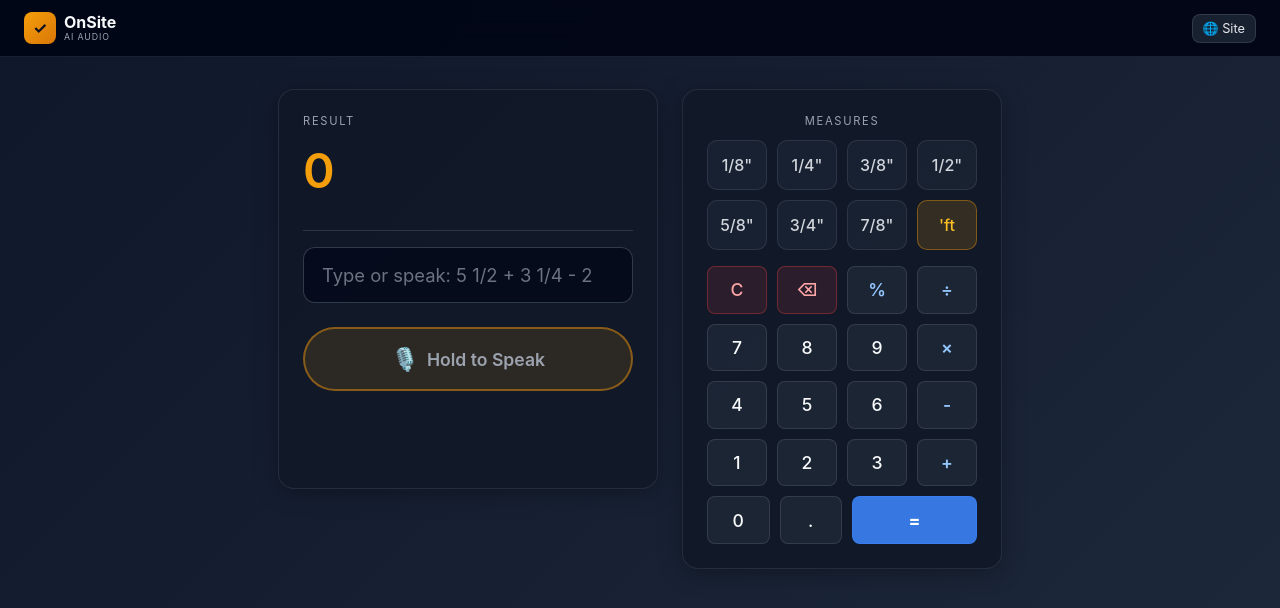
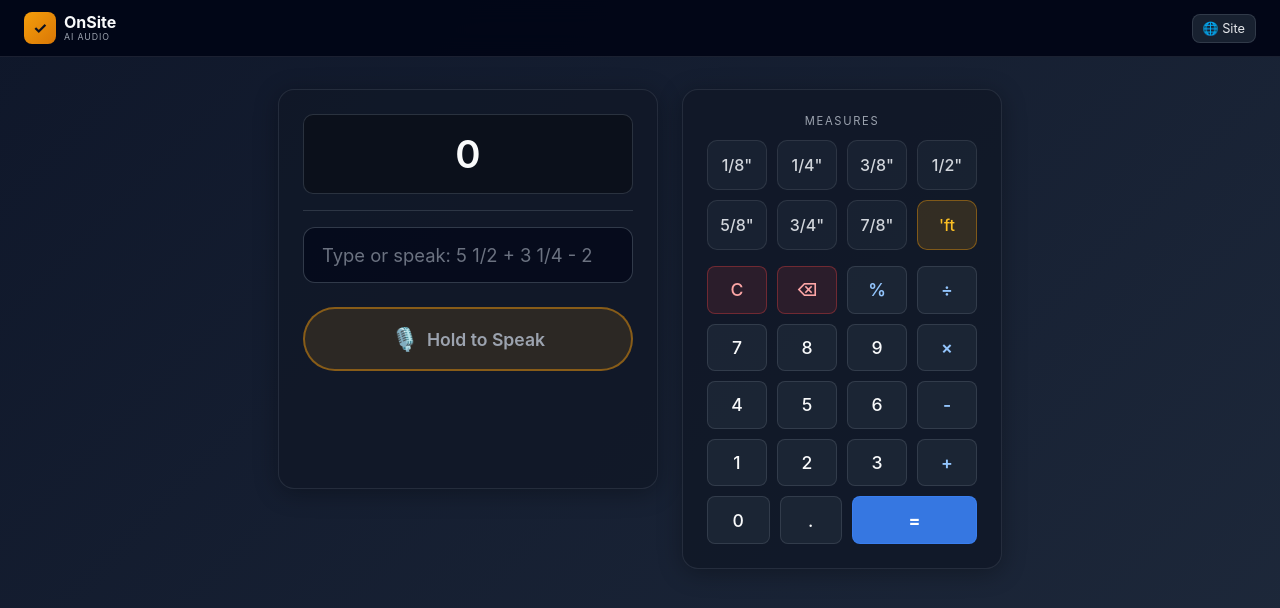
Before and after one commit to cristomp0087/onsite-calculator-apps, a React (Vite) app: page / in a window 1280 px wide. Shown: the top 608 px of the page. Built offline with nearby package versions, Linux system fonts and the light colour scheme.

Commit message:
upss porcentagem

```diff
--- a/src/App.css
+++ b/src/App.css
@@ -114,39 +114,61 @@
   min-height: 0; /* Permite shrink */
 }
 
-/* Display - CORREÇÃO: Altura fixa */
+/* Display - NOVO: Duas caixas lado a lado */
 .display-section {
-  min-height: 60px;
-  max-height: 60px;
-  overflow: hidden;
+  margin-bottom: 8px;
 }
 
-.display-label {
-  color: #9ca3af;
-  font-size: 0.6rem;
-  letter-spacing: 0.15em;
-  margin-bottom: 4px;
+.display-row {
+  display: flex;
+  gap: 8px;
+  align-items: stretch;
 }
 
-.display {
-  font-size: 2rem;
+.display-box {
+  background: rgba(0, 0, 0, 0.3);
+  border: 1px solid rgba(75, 85, 99, 0.5);
+  border-radius: 8px;
+  padding: 12px 16px;
+  display: flex;
+  align-items: center;
+  justify-content: center;
+}
+
+.display-box.primary {
+  flex: 1;
+  min-width: 0;
+}
+
+.display-box.secondary {
+  flex: 0 0 auto;
+  min-width: 90px;
+}
+
+.display-value {
+  font-size: 1.8rem;
   font-weight: 600;
-  color: #f59e0b;
-  height: 40px;
-  line-height: 40px;
+  color: #f9fafb;
+  white-space: nowrap;
   overflow: hidden;
   text-overflow: ellipsis;
-  white-space: nowrap;
 }
 
-.display.listening {
+.display-value.recording {
   color: #3b82f6;
   animation: pulse 1.5s infinite;
 }
 
-.display.processing {
+.display-value.processing {
   color: #9ca3af;
   animation: pulse 1s infinite;
+}
+
+.display-value-secondary {
+  font-size: 1.4rem;
+  font-weight: 500;
+  color: #f9fafb;
+  white-space: nowrap;
 }
 
 @keyframes pulse {
@@ -375,19 +397,28 @@
   }
 
   .display-section {
-    min-height: 100px;
-    max-height: 100px;
+    margin-bottom: 16px;
   }
 
-  .display-label {
-    font-size: 0.7rem;
-    margin-bottom: 8px;
+  .display-row {
+    gap: 12px;
   }
 
-  .display {
-    font-size: 3rem;
-    height: 70px;
-    line-height: 70px;
+  .display-box {
+    padding: 16px 20px;
+    border-radius: 10px;
+  }
+
+  .display-box.secondary {
+    min-width: 120px;
+  }
+
+  .display-value {
+    font-size: 2.4rem;
+  }
+
+  .display-value-secondary {
+    font-size: 1.6rem;
   }
 
   .divider {
--- a/src/App.tsx
+++ b/src/App.tsx
@@ -7,9 +7,11 @@ import './App.css';
 type VoiceState = 'idle' | 'recording' | 'processing';
 
 interface CalculationResult {
-  result: string;
+  resultFeetInches: string;  // Ex: "8' 1""
+  resultTotalInches: string; // Ex: "97.00 In"
+  resultDecimal: number;     // Ex: 97 (para cálculos)
   expression: string;
-  steps?: string[];
+  isInchMode: boolean;       // true = mostra polegadas, false = número puro
 }
 
 // ============================================
@@ -236,6 +238,7 @@ function evaluateTokens(tokens: string[]): number {
 /**
  * FUNÇÃO PRINCIPAL DE CÁLCULO
  * Aceita expressões como: "5 1/2 + 3 1/4 - 2 * 1/2"
+ * Retorna resultado em dois formatos: pés/polegadas e polegadas totais
  */
 function calculate(expression: string): CalculationResult | null {
   const expr = expression.trim();
@@ -244,19 +247,65 @@ function calculate(expression: string): CalculationResult | null {
   console.log('[Calculate] Input:', expr);
 
   try {
+    // PORCENTAGEM: Trata separadamente (não mistura com frações)
+    // Formato: "100 + 10%" = 100 + (100 * 0.10) = 110
+    // Ou simples: "50 % 2" = 50 % 2 = 0 (módulo)
+    if (expr.includes('%')) {
+      // Verifica se é cálculo de porcentagem tipo "100 + 10%"
+      const percentMatch = expr.match(/^([\d.]+)\s*([\+\-])\s*([\d.]+)\s*%$/);
+      if (percentMatch) {
+        const base = parseFloat(percentMatch[1]);
+        const op = percentMatch[2];
+        const percent = parseFloat(percentMatch[3]);
+        const percentValue = base * (percent / 100);
+        const result = op === '+' ? base + percentValue : base - percentValue;
+
+        return {
+          resultFeetInches: result.toFixed(2),
+          resultTotalInches: result.toFixed(2),
+          resultDecimal: result,
+          expression: expr,
+          isInchMode: false
+        };
+      }
+
+      // Porcentagem simples: "20% de 150" ou "150 * 20%"
+      const simplePercentMatch = expr.match(/^([\d.]+)\s*%\s*(?:of|de|×|\*)?\s*([\d.]+)$/i) ||
+                                  expr.match(/^([\d.]+)\s*(?:×|\*)\s*([\d.]+)\s*%$/);
+      if (simplePercentMatch) {
+        const a = parseFloat(simplePercentMatch[1]);
+        const b = parseFloat(simplePercentMatch[2]);
+        // Determina qual é a porcentagem
+        const result = expr.includes('%') && expr.indexOf('%') < expr.length / 2
+          ? (a / 100) * b
+          : a * (b / 100);
+
+        return {
+          resultFeetInches: result.toFixed(2),
+          resultTotalInches: result.toFixed(2),
+          resultDecimal: result,
+          expression: expr,
+          isInchMode: false
+        };
+      }
+    }
+
     // Verifica se tem conteúdo de polegadas (frações, feet, ou aspas)
     const hasInchContent = /['"]|\d+\/\d+/.test(expr);
 
     // Se não tem conteúdo de polegadas E é uma expressão matemática simples
-    if (!hasInchContent && /^[\d\s\.\+\-\*\/\×\÷\(\)]+$/.test(expr)) {
+    if (!hasInchContent && /^[\d\s\.\+\-\*\/\×\÷\(\)%]+$/.test(expr)) {
       // Avaliação matemática pura (sem polegadas)
       try {
         const cleanExpr = expr.replace(/×/g, '*').replace(/÷/g, '/');
         const result = Function(`"use strict"; return (${cleanExpr})`)();
         if (typeof result === 'number' && isFinite(result)) {
           return {
-            result: result.toString(),
-            expression: expr
+            resultFeetInches: result.toString(),
+            resultTotalInches: result.toString(),
+            resultDecimal: result,
+            expression: expr,
+            isInchMode: false
           };
         }
       } catch {
@@ -268,20 +317,36 @@ function calculate(expression: string): CalculationResult | null {
     const tokens = tokenize(expr);
 
     if (tokens.length === 0) {
-      return { result: 'Error', expression: expr };
+      return {
+        resultFeetInches: 'Error',
+        resultTotalInches: 'Error',
+        resultDecimal: 0,
+        expression: expr,
+        isInchMode: true
+      };
     }
 
     const resultInches = evaluateTokens(tokens);
-    const formatted = formatInches(resultInches);
+    const formattedFeetInches = formatInches(resultInches);
+    const formattedTotalInches = resultInches.toFixed(2) + ' In';
 
     return {
-      result: formatted,
-      expression: expr
+      resultFeetInches: formattedFeetInches,
+      resultTotalInches: formattedTotalInches,
+      resultDecimal: resultInches,
+      expression: expr,
+      isInchMode: true
     };
 
   } catch (error) {
     console.error('[Calculate] Error:', error);
-    return { result: 'Error', expression: expr };
+    return {
+      resultFeetInches: 'Error',
+      resultTotalInches: 'Error',
+      resultDecimal: 0,
+      expression: expr,
+      isInchMode: true
+    };
   }
 }
 
@@ -405,7 +470,7 @@ export default function App() {
         setExpression(exprToCalculate);
         const res = calculate(exprToCalculate);
         if (res) {
-          setDisplayValue(res.result);
+          setDisplayValue(res.resultFeetInches);
           setLastResult(res);
           setJustCalculated(true);
         } else {
@@ -461,7 +526,7 @@ export default function App() {
       case '=':
         const res = calculate(expression);
         if (res) {
-          setDisplayValue(res.result);
+          setDisplayValue(res.resultFeetInches);
           setLastResult(res);
           setJustCalculated(true);
         }
@@ -536,9 +601,20 @@ export default function App() {
       <main className="main">
         {/* Left Card: Display & Voice */}
         <div className="card left-card">
+          {/* Display com dois resultados como na imagem */}
           <div className="display-section">
-            <div className="display-label">RESULT</div>
-            <div className={`display ${voiceState}`}>{displayValue}</div>
+            <div className="display-row">
+              <div className="display-box primary">
+                <span className={`display-value ${voiceState}`}>
+                  {lastResult?.isInchMode ? lastResult.resultFeetInches : displayValue}
+                </span>
+              </div>
+              {lastResult?.isInchMode && (
+                <div className="display-box secondary">
+                  <span className="display-value-secondary">{lastResult.resultTotalInches}</span>
+                </div>
+              )}
+            </div>
           </div>
 
           <div className="divider" />
@@ -555,7 +631,7 @@ export default function App() {
               if (e.key === 'Enter') {
                 const res = calculate(expression);
                 if (res) {
-                  setDisplayValue(res.result);
+                  setDisplayValue(res.resultFeetInches);
                   setLastResult(res);
                   setJustCalculated(true);
                 }
```
